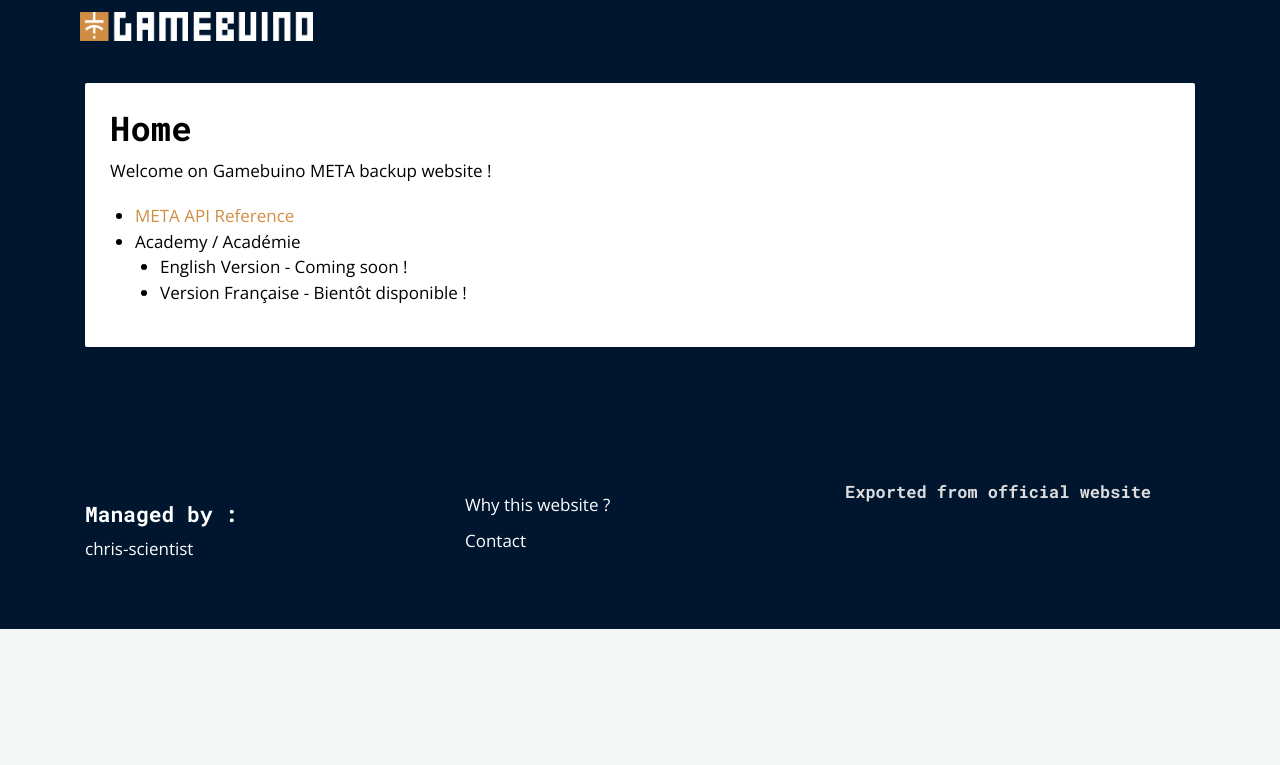
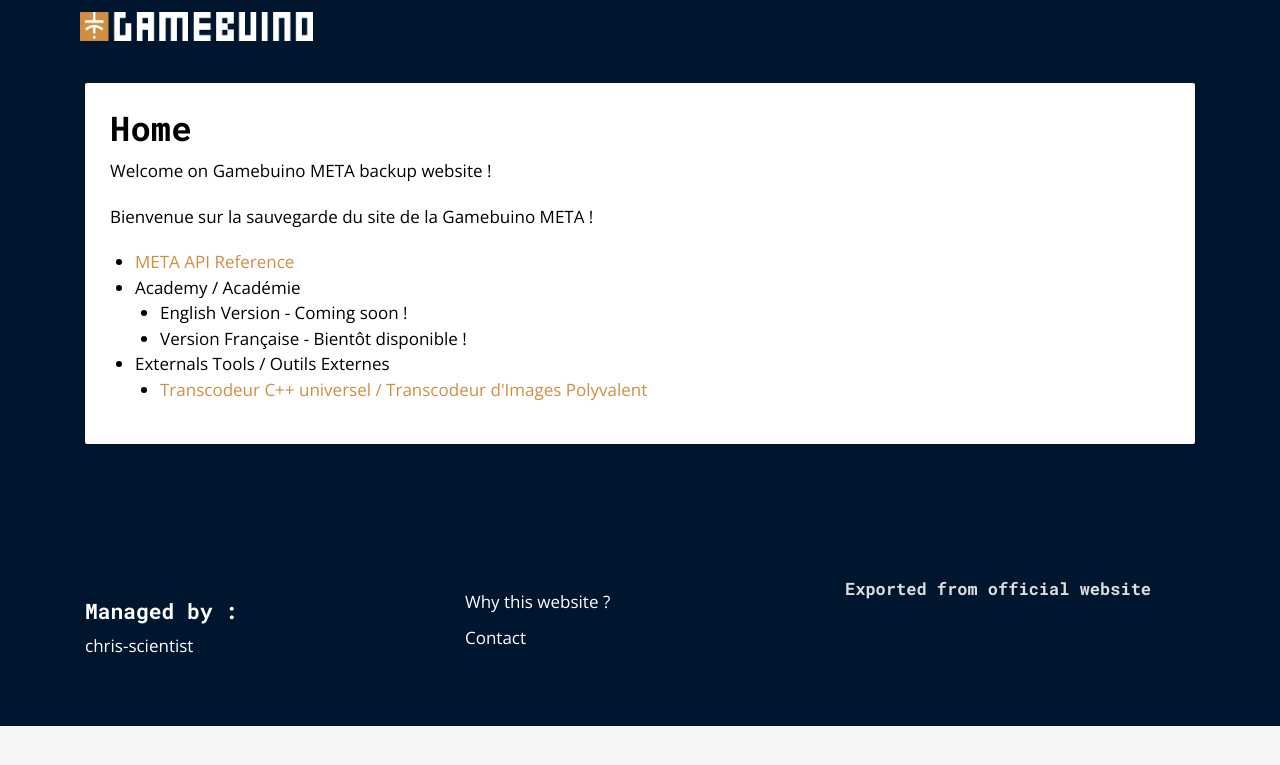
Before and after one commit to chris-scientist/gamebuino, a Jekyll site: the page built from index.md, in a window 1280 px wide. Shown: the top 765 px of the page. Built offline with Jekyll 4.4.1, drawn with Linux system fonts in a browser that asks for light colours; nearby versions of some CDN libraries; library files that are not in the unit come from our copies.

Commit message:
Update home page : add external tool TCU + translation

```diff
--- a/index.md
+++ b/index.md
@@ -11,6 +11,9 @@
 			<p>
 				Welcome on Gamebuino META backup website !
 			</p>
+			<p>
+				Bienvenue sur la sauvegarde du site de la Gamebuino META !
+			</p>
 			<ul>
 				<li><a href="{{ site.url }}/meta-api-reference-en/" >META API Reference</a></li>
 				<li>Academy / Académie</li>
@@ -18,6 +21,10 @@
 					<li>English Version - Coming soon !</li>
 					<li>Version Française - Bientôt disponible !</li>
 				</ul>
+				<li>Externals Tools / Outils Externes</li>
+				<ul>
+					<li><a href="https://gamebuino.m1cr0lab.com/tools/img2code/" >Transcodeur C++ universel / Transcodeur d'Images Polyvalent</a></li>
+				</ul>
 			</ul>
 		</div>
 	</div>
```
